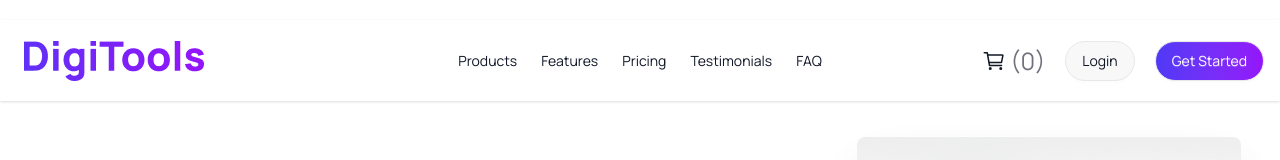
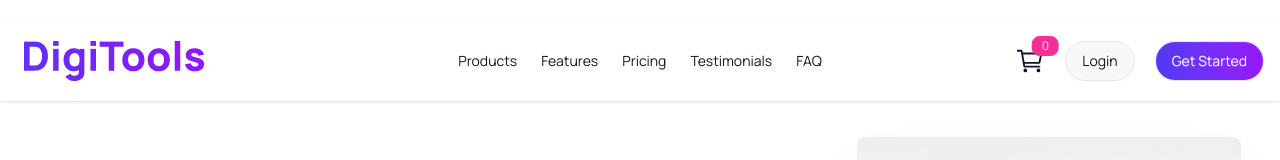
Before and after one commit to Saha-Ovi/digital-tools-platfrom, a React (Vite) app: page / in a window 1280 px wide. Shown: the top 160 px of the page. Built offline with nearby package versions, Linux system fonts and the light colour scheme.

Commit message:
navbar cart indicator add

```diff
--- a/index.html
+++ b/index.html
@@ -4,7 +4,7 @@
     <meta charset="UTF-8" />
     <link rel="icon" type="image/svg+xml" href="/vite.svg" />
     <meta name="viewport" content="width=device-width, initial-scale=1.0" />
-    <title>Vite + React</title>
+    <title>Digital Tools Platform</title>
   </head>
   <body>
     <div id="root"></div>
--- a/src/components/Navbar/Navbar.jsx
+++ b/src/components/Navbar/Navbar.jsx
@@ -2,7 +2,7 @@ import React from 'react';
 import { IoCartOutline } from 'react-icons/io5';
 import navImg from '../../assets/products/DigiTools.png'
 
-const Navbar = ({cart}) => {
+const Navbar = ({ cart }) => {
     return (
         <div className='container mx-auto my-5'>
             <div className="navbar bg-base-100 shadow-sm p-4">
@@ -21,7 +21,7 @@ const Navbar = ({cart}) => {
                             <li className='text-[#101727] font-semibold'><a>FAQ</a></li>
                         </ul>
                     </div>
-                        <a href=""><img src={navImg} alt="Navbar Image" /></a>
+                    <a href=""><img src={navImg} alt="Navbar Image" /></a>
                 </div>
                 <div className="navbar-center hidden lg:flex">
                     <ul className="menu menu-horizontal px-1">
@@ -32,13 +32,15 @@ const Navbar = ({cart}) => {
                         <li className='text-[#101727] font-semibold'><a>FAQ</a></li>
                     </ul>
                 </div>
-                <div className="navbar-end gap-2 lg:gap-5">
-                    <a className='text-xl lg:text-2xl text-[#101727] hover:cursor-pointer' >
-                        <span className='flex items-center gap-1'>
-                            <IoCartOutline />
-                            <p className=' text-zinc-500'>({cart.length})</p>
-                        </span>
-                    </a>
+                <div className="navbar-end gap-4 lg:gap-5">
+                    <div class="indicator">
+                        <span class="indicator-item badge badge-xs lg:badge-sm badge-secondary">{cart.length}</span>
+                        <a className='text-xl lg:text-3xl text-[#101727] hover:cursor-pointer' >
+                            <span className='flex items-center gap-1'>
+                                <IoCartOutline />
+                            </span>
+                        </a>
+                    </div>
                     <a className="btn text-[#101727] rounded-full font-semibold">Login</a>
                     <a className="btn bg-linear-to-r from-[#4F39F6] to-[#9514FA] text-white rounded-full font-semibold hidden lg:inline-flex">Get Started</a>
                 </div>
@@ -47,4 +49,6 @@ const Navbar = ({cart}) => {
     );
 };
 
+
+
 export default Navbar;
```
